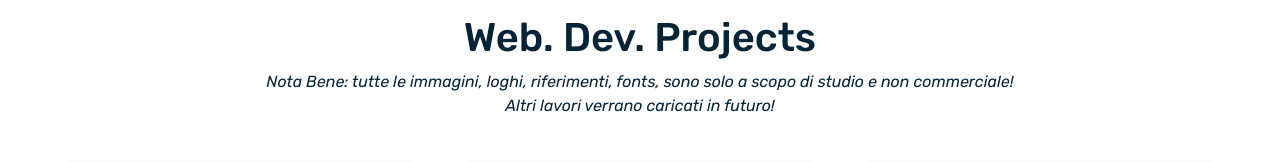
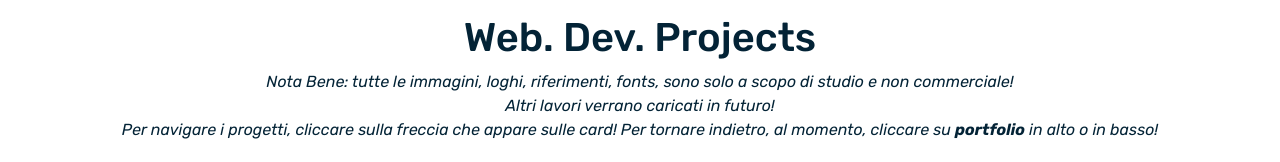
Before and after one commit to gabrielediemmanuele/gabrielediemmanuele.github.io, a Vue app: page /portfolio in a window 1280 px wide. Shown: the part 548-710 px from the top of the page. Built offline with nearby package versions, Linux system fonts and the light colour scheme.

Commit message:
feat: add description navigation worksContainer

```diff
--- a/src/components/portfolio-page-components/worksContainer.vue
+++ b/src/components/portfolio-page-components/worksContainer.vue
@@ -51,7 +51,10 @@ export default {
       <p class="text-center">
         Nota Bene: tutte le immagini, loghi, riferimenti, fonts, sono solo a
         scopo di studio e non commerciale! <br />
-        Altri lavori verrano caricati in futuro!
+        Altri lavori verrano caricati in futuro! <br />
+        Per navigare i progetti, cliccare sulla freccia che appare sulle card!
+        Per tornare indietro, al momento, cliccare su
+        <strong>portfolio</strong> in alto o in basso!
       </p>
       <div class="row">
         <div
```
